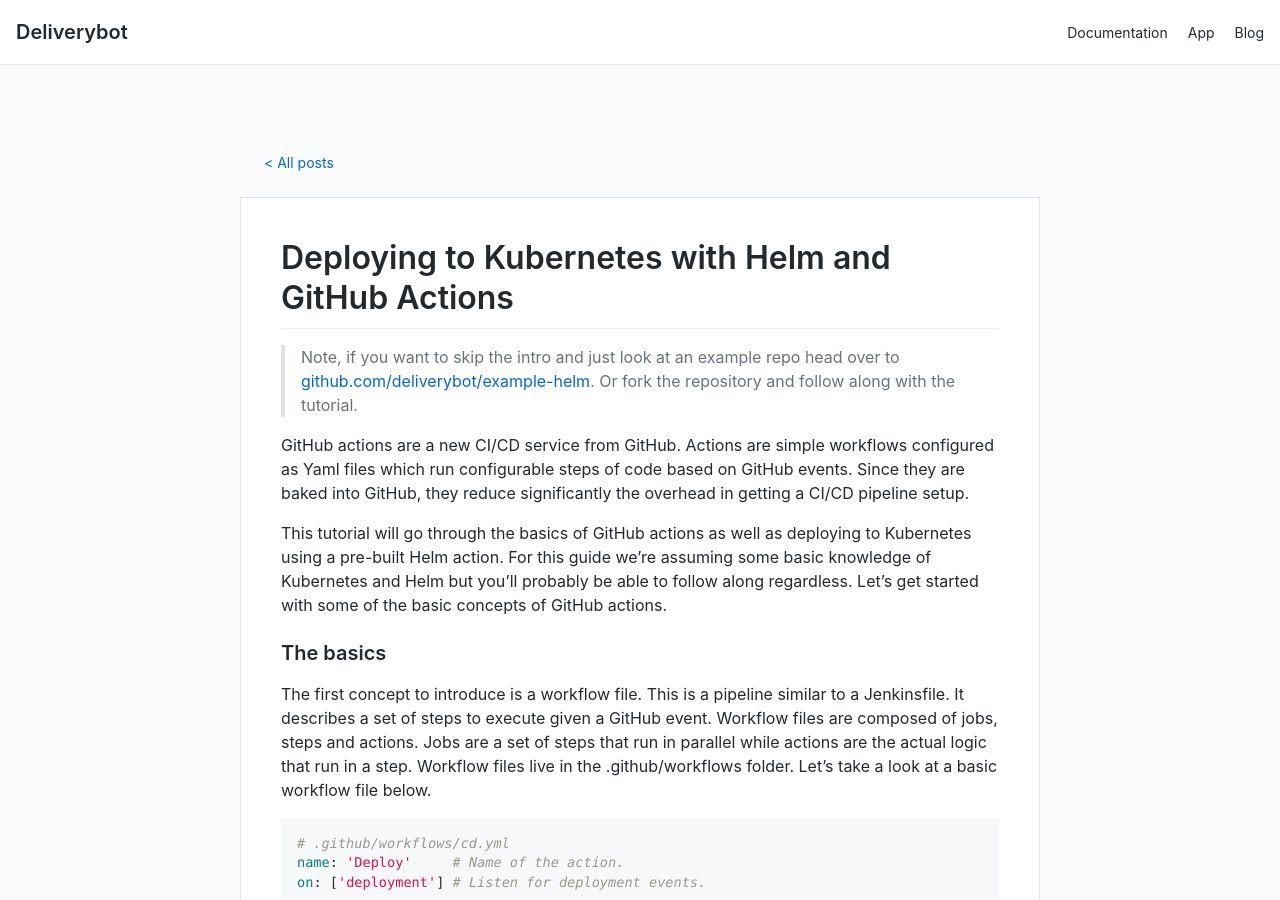
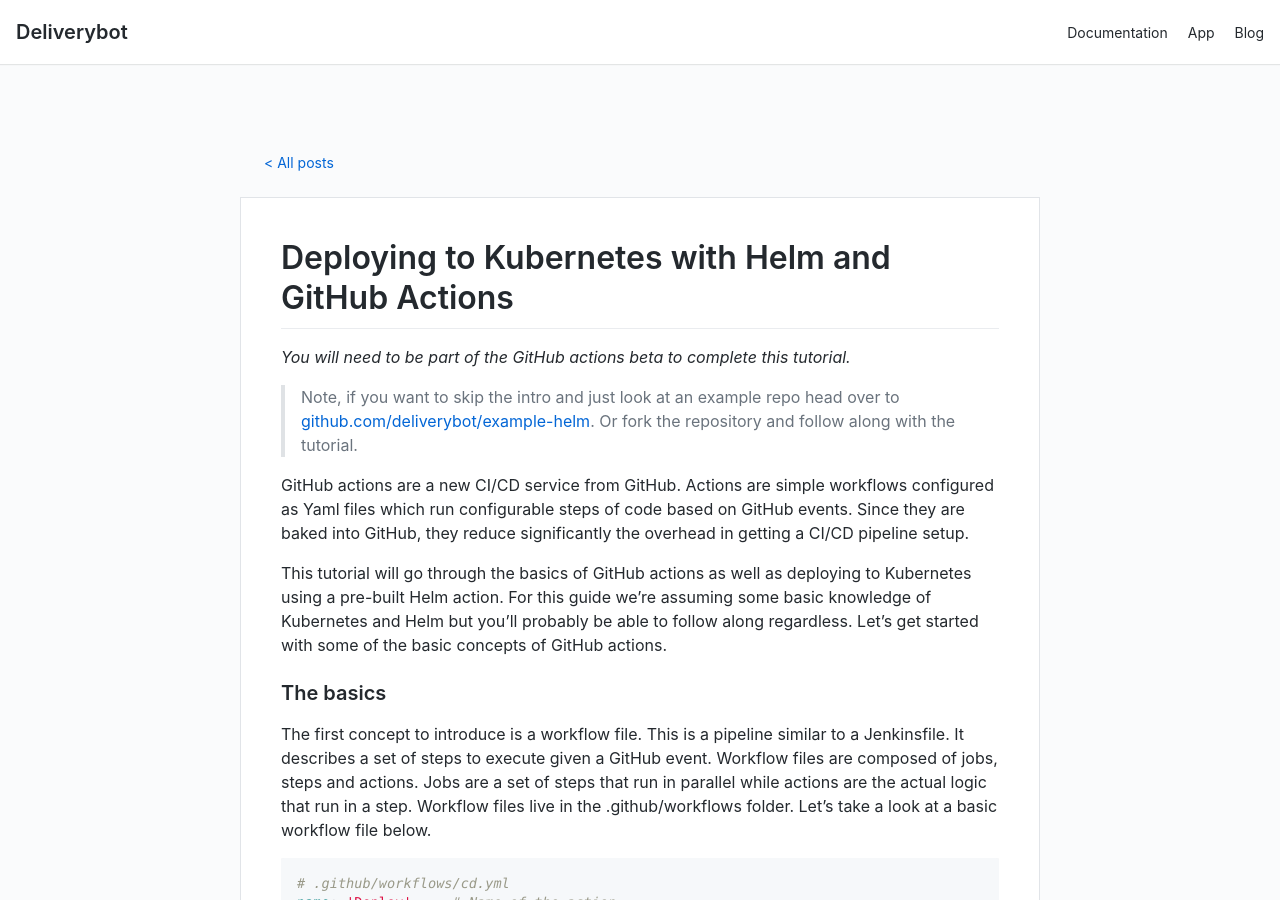
Before and after one commit to deliverybot/deliverybot.github.io, a Jekyll site: the page built from _posts/2019-09-15-deploying-to-kubernetes-with-helm-and-github-actions.md, in a window 1280 px wide and 900 px high. Built offline with Jekyll 4.4.1, drawn with Linux system fonts in a browser that asks for light colours.

Commit message:
Add note about beta

```diff
--- a/_posts/2019-09-15-deploying-to-kubernetes-with-helm-and-github-actions.md
+++ b/_posts/2019-09-15-deploying-to-kubernetes-with-helm-and-github-actions.md
@@ -7,6 +7,8 @@
 # Deploying to Kubernetes with Helm and GitHub Actions
 
 {% raw %}
+
+*You will need to be part of the GitHub actions beta to complete this tutorial.*
 
 > Note, if you want to skip the intro and just look at an example repo head over to [github.com/deliverybot/example-helm](https://github.com/deliverybot/example-helm). Or fork the repository and follow along with the tutorial.
 
```
